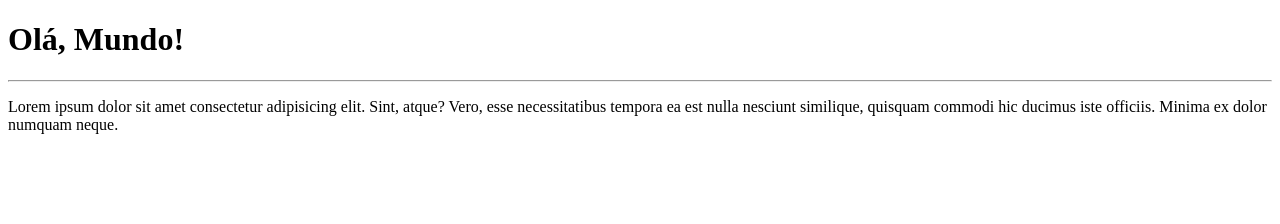
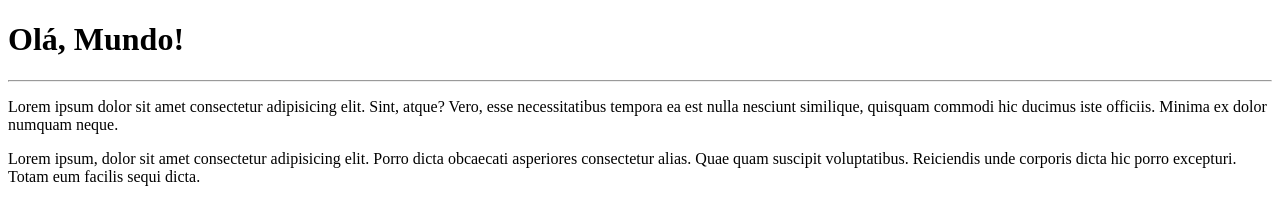
Before and after one commit to natzaoo/OlaMundo, a plain HTML site: page site-exemplo/index.html in a window 1280 px wide. Drawn offline with Linux system fonts and the light colour scheme.

Commit message:
adicionei um paragrafo

```diff
--- a/site-exemplo/index.html
+++ b/site-exemplo/index.html
@@ -9,7 +9,7 @@
     <h1>Olá, Mundo!</h1>
     <hr>
     <p>Lorem ipsum dolor sit amet consectetur adipisicing elit. Sint, atque? Vero, esse necessitatibus tempora ea est nulla nesciunt similique, quisquam commodi hic ducimus iste officiis. Minima ex dolor numquam neque.</p>
-
+    <p>Lorem ipsum, dolor sit amet consectetur adipisicing elit. Porro dicta obcaecati asperiores consectetur alias. Quae quam suscipit voluptatibus. Reiciendis unde corporis dicta hic porro excepturi. Totam eum facilis sequi dicta.</p>
 
 </body>
 </html>
```
